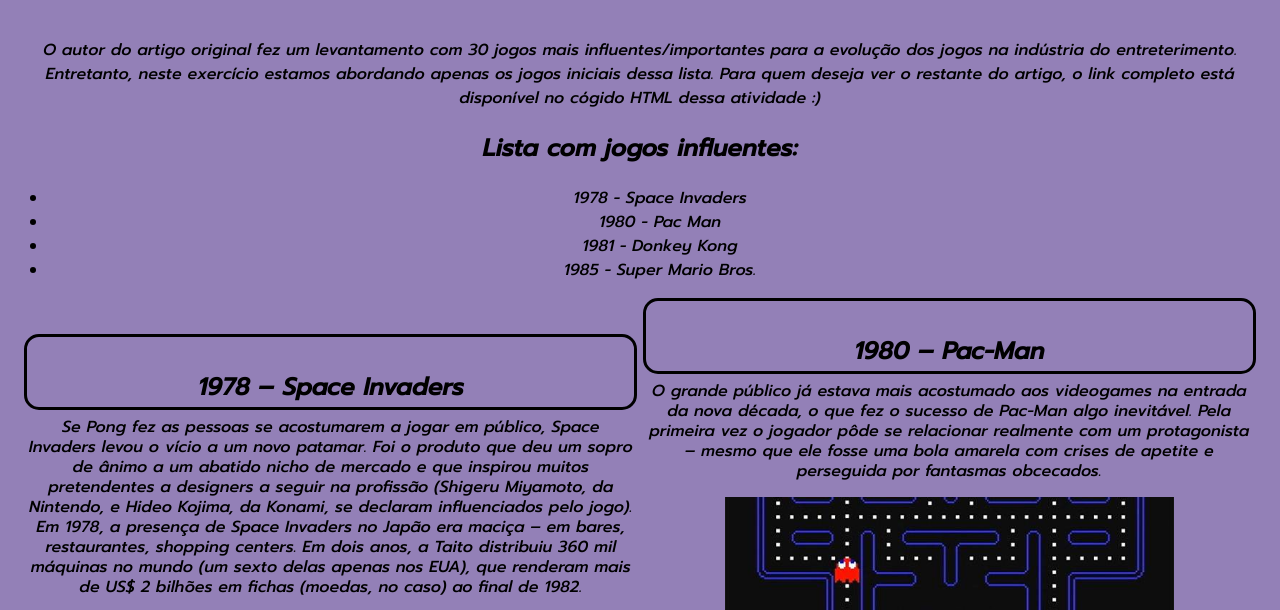
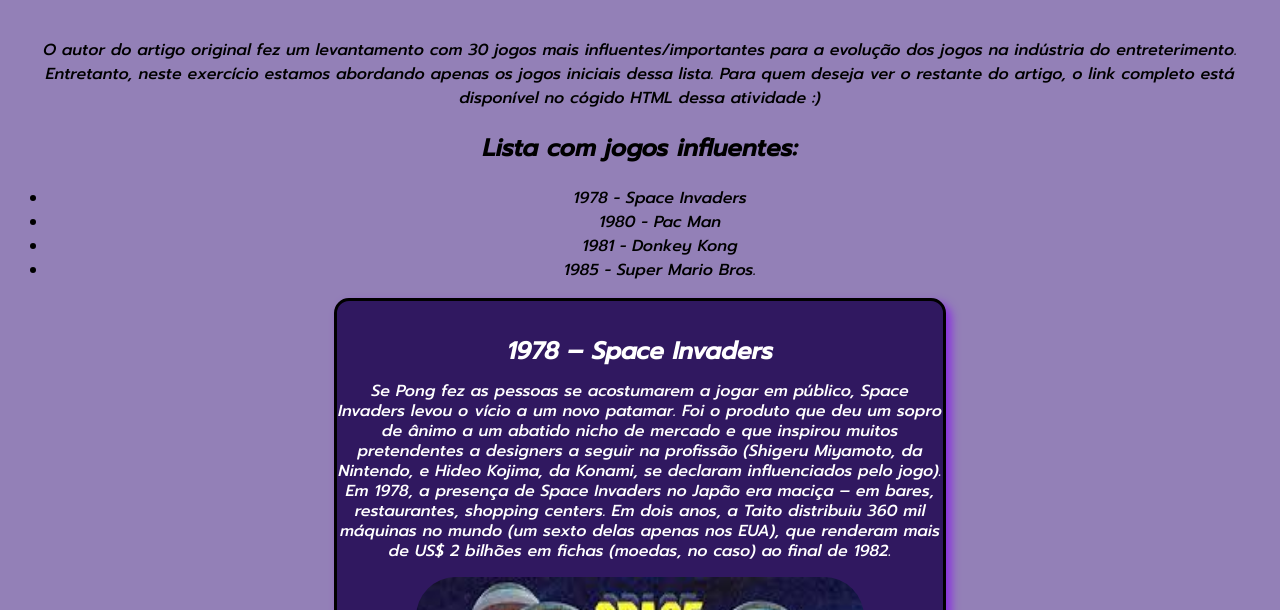
Before and after one commit to VitoriaGonsaga/aula-17-05, a plain HTML site: page index.html in a window 1280 px wide. Shown: the part 175-785 px from the top of the page. Drawn offline with Linux system fonts and the light colour scheme.

Commit message:
Add files via upload

```diff
--- a/estilo.css
+++ b/estilo.css
@@ -14,9 +14,11 @@
     margin-top: 00px;
     color:white;
     text-align: center;
+    border-radius: 40px;
 }
 img{
     max-height: 300px;
+    border-radius: 40px;
 }
 
 a{
@@ -25,7 +27,7 @@
 }
 .conteudo-padrao {
     text-align:inherit;
-    display: inline-block;
+    display: block;
     width: 48%;
     border: 3px solid black;
    padding-top: 20px;
@@ -33,6 +35,12 @@
    border-radius: 15px;
    height: 30px;
    line-height: 20px;
+   margin: auto;
+   margin-bottom: 10px;
+   min-height: 600px;
+   background-color: #301860;
+   color: white;
+   box-shadow: 5px 5px 10px blueviolet;
 }
 footer{
     background-color: #301860;
```
Also changed, not shown: mario.jpg.
